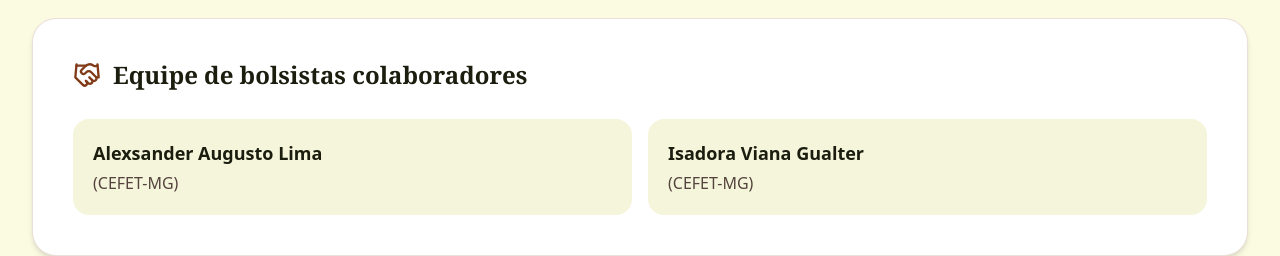
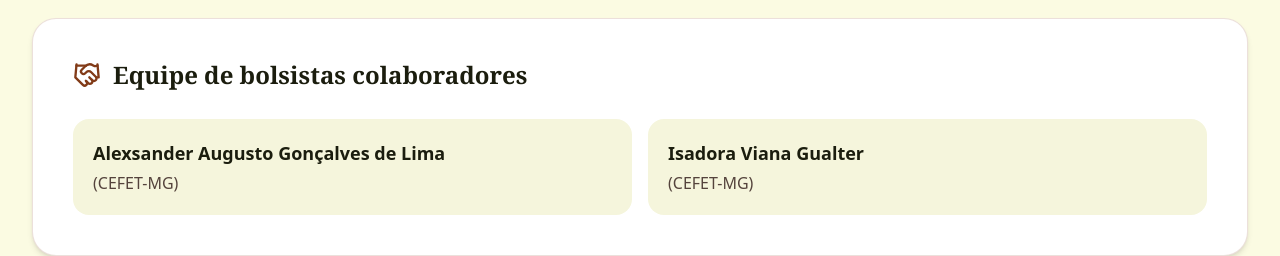
Before and after one commit to Alexsander532/nea-mutiro-site, a Next.js app: page /quem-somos in a window 1280 px wide. Shown: the part 2520-2776 px from the top of the page. Built offline with nearby package versions, Linux system fonts and the light colour scheme.

Commit message:
Atualiza nome completo de Alexsander

```diff
--- a/src/data/members.ts
+++ b/src/data/members.ts
@@ -43,7 +43,7 @@ export const neaTeamMembers: Member[] = [
 ];
 
 export const collaboratorMembers: Member[] = [
-  { name: "Alexsander Augusto Lima", institution: "CEFET-MG", role: "Bolsista colaborador" },
+  { name: "Alexsander Augusto Gonçalves de Lima", institution: "CEFET-MG", role: "Bolsista colaborador" },
   { name: "Isadora Viana Gualter", institution: "CEFET-MG", role: "Bolsista colaboradora" },
 ];
 
```
